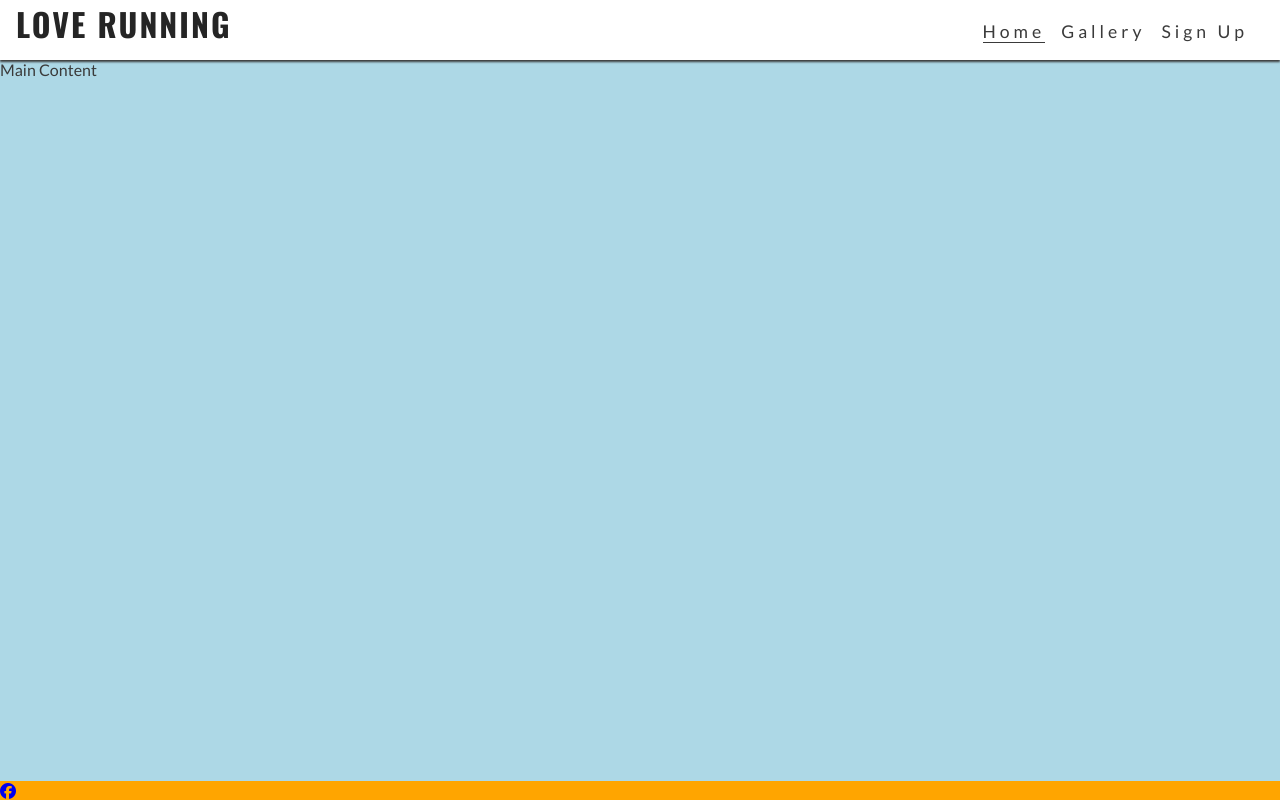
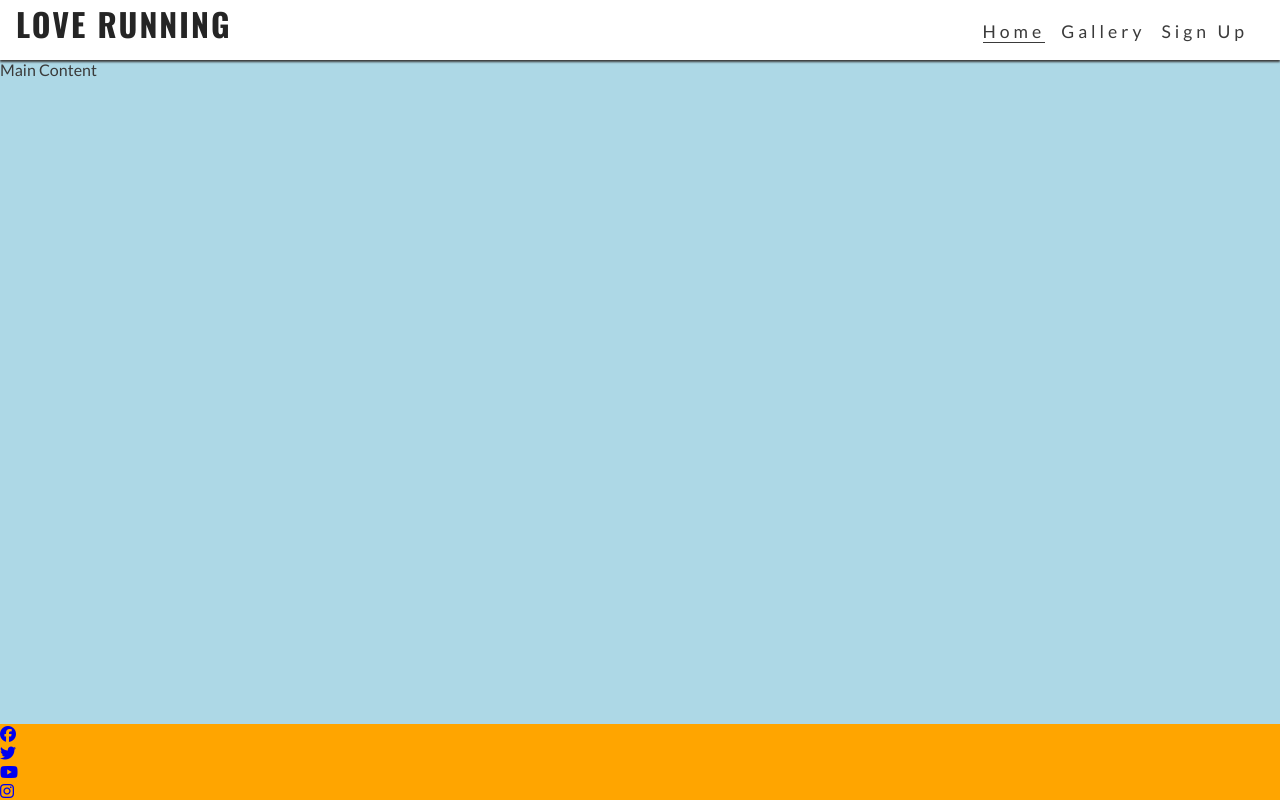
Before and after one commit to StoffeEriksson/love-running, a plain HTML site: page index.html in a window 1280 px wide. Drawn offline with nearby package versions, Linux system fonts and the light colour scheme.

Commit message:
added icons to the rest of the links

```diff
--- a/index.html
+++ b/index.html
@@ -39,7 +39,7 @@
         <h1 #logo>Love Running</h1>
       </a>
       <input type="checkbox" id="nav-toggle" name="nav-toggle" />
-      <label for="nav-toggle" class="nav-toggle-label">x</label>
+      <label for="nav-toggle" class="nav-toggle-label"><i class="fa-solid fa-bars"></i></label>
       <nav>
         <ul id="menu">
           <li><a href="" class="active">Home</a></li>
@@ -64,6 +64,33 @@
             ><i class="fa-brands fa-facebook"></i
           ></a>
         </li>
+        <li>
+          <a
+            href="https://x.com/i/flow/login?redirect_after_login=%2Fexplore%3Fmx%3D2"
+            target="_blank"
+            rel="noopener"
+            aria-label="Visit our twitter page (opens in a new tab)"
+            ><i class="fa-brands fa-twitter"></i></i
+          ></a>
+        </li>
+        <li>
+          <a
+            href="https://www.youtube.com/"
+            target="_blank"
+            rel="noopener"
+            aria-label="Visit our youtube page (opens in a new tab)"
+            ><i class="fa-brands fa-youtube"></i></i
+          ></a>
+        </li>
+        <li>
+          <a
+            href="https://www.instagram.com/"
+            target="_blank"
+            rel="noopener"
+            aria-label="Visit our instagram page (opens in a new tab)"
+            ><i class="fa-brands fa-instagram"></i></i
+          ></a>
+        </li>
       </ul>
     </footer>
     <!-- Font awesome styles -->
```
